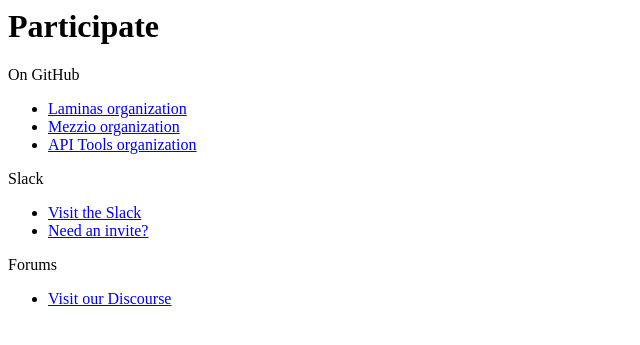
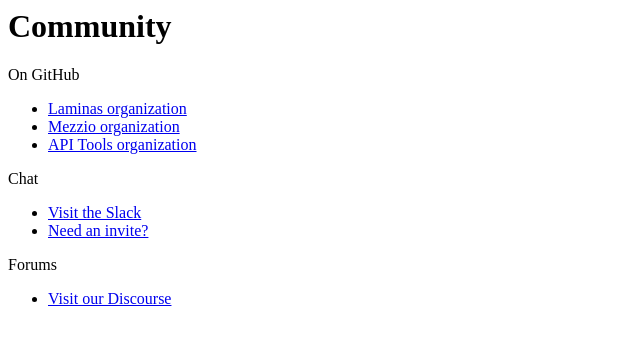
Before and after one commit to laminas/getlaminas.org, a PHP site: template templates/community/participate.phtml in a window 1280 px wide. Shown: the top 345 px of the page, without its empty margins (0-640 px from the left). Run offline with PHP 8.4, Linux system fonts and the light colour scheme; the template is opened without the code that fills it, so the values that code supplies are empty.

Commit message:
fix: consistency issues

```diff
--- a/templates/about/overview.phtml
+++ b/templates/about/overview.phtml
@@ -1,6 +1,10 @@
 <?php $this->layout('layout::default', ['title' => 'About the Laminas Project']) ?>
 
 <div class="container">
+    <div class="row mt-5">
+        <h1>Community</h1>
+    </div>
+
     <div class="row align-items-start mt-5">
         <div class="col-md-8 col-sm-12 order-2 order-sm-1 mt-5 mt-s-0 mt-md-0 mt-lg-0 mt-xl-0">
             <p>
--- a/templates/community/participate.phtml
+++ b/templates/community/participate.phtml
@@ -2,7 +2,7 @@
 
 <div class="container mt-5">
     <div class="row">
-        <h1>Participate</h1>
+        <h1>Community</h1>
     </div>
 
     <div class="row row-cols-1 row-cols-md-3">
@@ -23,7 +23,7 @@
         <div class="col mb-4">
             <div class="card h-100 border border-primary rounded">
                 <div class="card-header bg-primary text-white w-auto">
-                    Slack
+                    Chat
                 </div>
 
                 <ul class="nav flex-column card-body">
```
